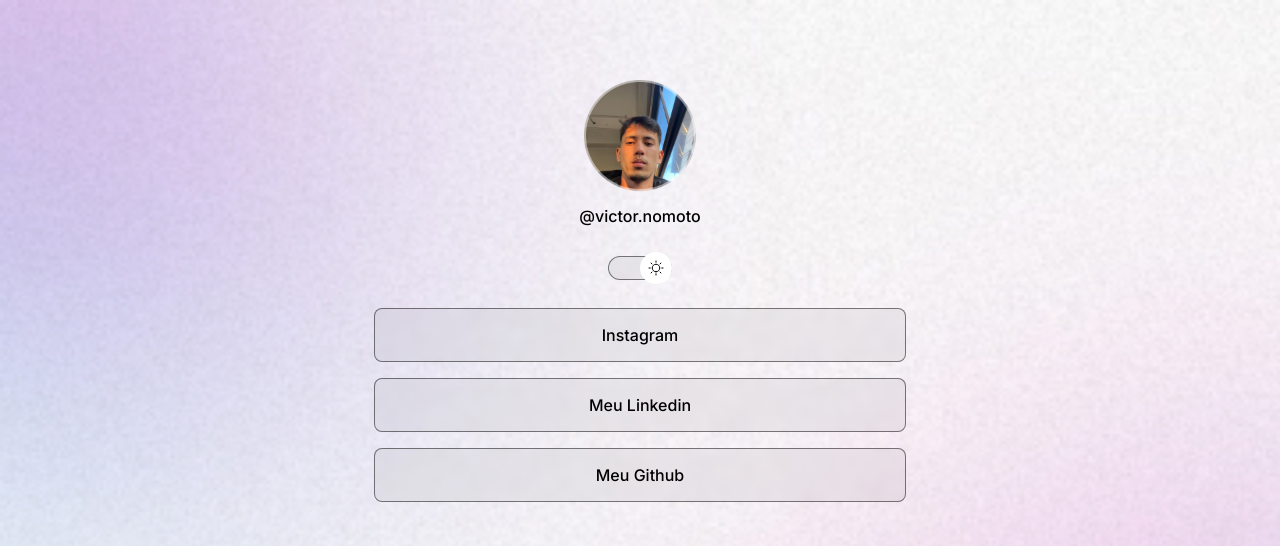
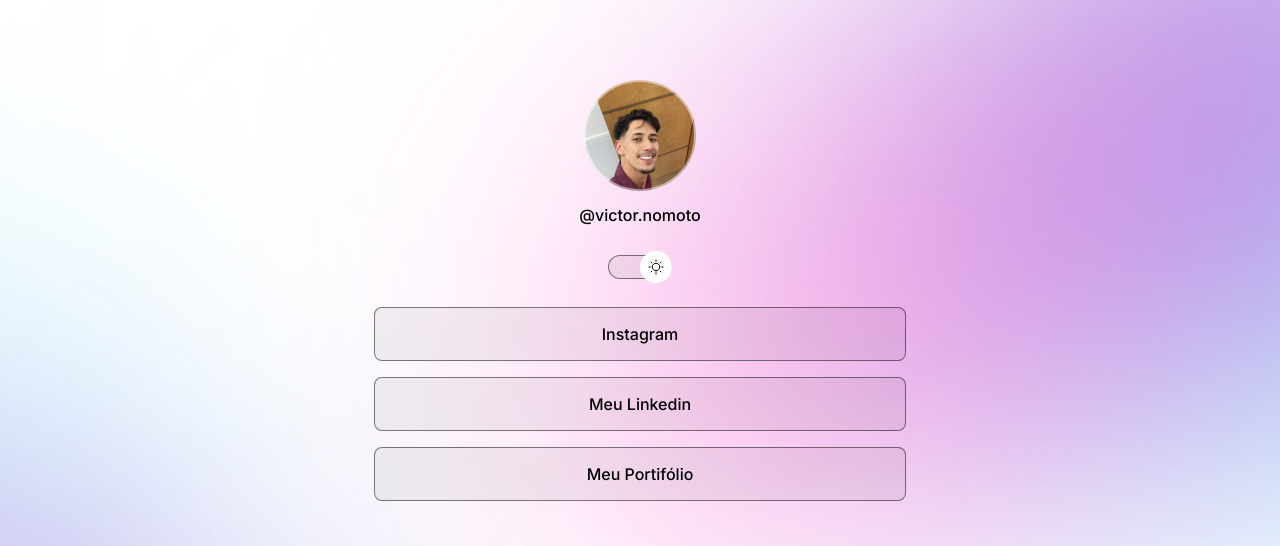
Before and after one commit to victornomoto/DevLinks, a plain HTML site: page index.html in a window 1280 px wide. Shown: the top 546 px of the page. Drawn offline with nearby package versions, Linux system fonts and the light colour scheme.

Commit message:
endproject

```diff
--- a/index.html
+++ b/index.html
@@ -16,7 +16,7 @@
   <body>
     <div id="container">
       <div id="profile">
-        <img src="./assets/Avatar.png" alt="foto do victor nomoto" />
+        <img src="./assets/avatar12.png" alt="foto do victor nomoto" />
         <p>@victor.nomoto</p>
 
       </div>
@@ -44,7 +44,7 @@
         </li>
         <li>
 <a href="https://github.com/victornomoto?tab=repositories" target="_blank"
->Meu Github</a>
+>Meu Portifólio</a>
 
         </li>
       </ul>
--- a/script.js
+++ b/script.js
@@ -1,9 +1,9 @@
 function toggleMode() {
   const html = document.documentElement
   html.classList.toggle("ligth")
-
- // if(html.classList.contains('ligth')) {
-   // html.classList.remove('ligth')
-   //} else {
-    // html.classList.add('ligth')
-  }
+  const img = document.squeryselector("#profile img")
+  // if(html.classList.contains('ligth')) {
+  // html.classList.remove('ligth')
+  //} else {
+  // html.classList.add('ligth')
+}
--- a/style.css
+++ b/style.css
@@ -10,7 +10,7 @@
   --stroke-color: rgba(255, 255, 255, 0.5);
   --surface-color: rgba(255, 255, 255, 0.1);
   --surface-color-hover: rgba(255, 255, 255, 0.5);
-  --highligth-color: rgba(255, 255, 255);
+  --highligth-color: rgba(255, 255, 255, 0.2);
   --switch-bg-url: url(./assets/moon-stars.svg);
 }
 
@@ -26,6 +26,7 @@
 
 body {
   background: var(--bg-url) no-repeat top center/cover;
+  height: 100vh;
 }
 
 body * {
@@ -73,11 +74,16 @@ body * {
   left: 0;
   z-index: 1;
   transform: translateY(-50%);
+
+  animation: slide-back 0.2s;
 }
 
 .ligth #switch button {
-  right: 0;
-  left: initial;
+  animation: slide-in 0.2s forwards;
+}
+
+#switch button:hover {
+  outline: 8px solid var(--highligth-color);
 }
 
 #switch span {
@@ -155,3 +161,32 @@ footer {
   text-align: center;
   font-size: 14px;
 }
+/* media-queries */
+@media (min-width: 700px) {
+  :root {
+    --bg-url: url(./assets/bg-desktop.jpg);
+  }
+
+  .ligth {
+    --bg-url: url(./assets/bg-desktop-light.jpg);
+  }
+}
+
+/* animation */
+@keyframes slide-in {
+  from {
+    left: 0;
+  }
+  to {
+    left: 50%;
+  }
+}
+
+@keyframes slide-back {
+  from {
+    left: 50%;
+  }
+  to {
+    left: 0;
+  }
+}
```
Also changed, not shown: assets/avatar12.png (added), assets/bg-desktop-light.jpg (added), assets/bg-desktop.jpg (added).
